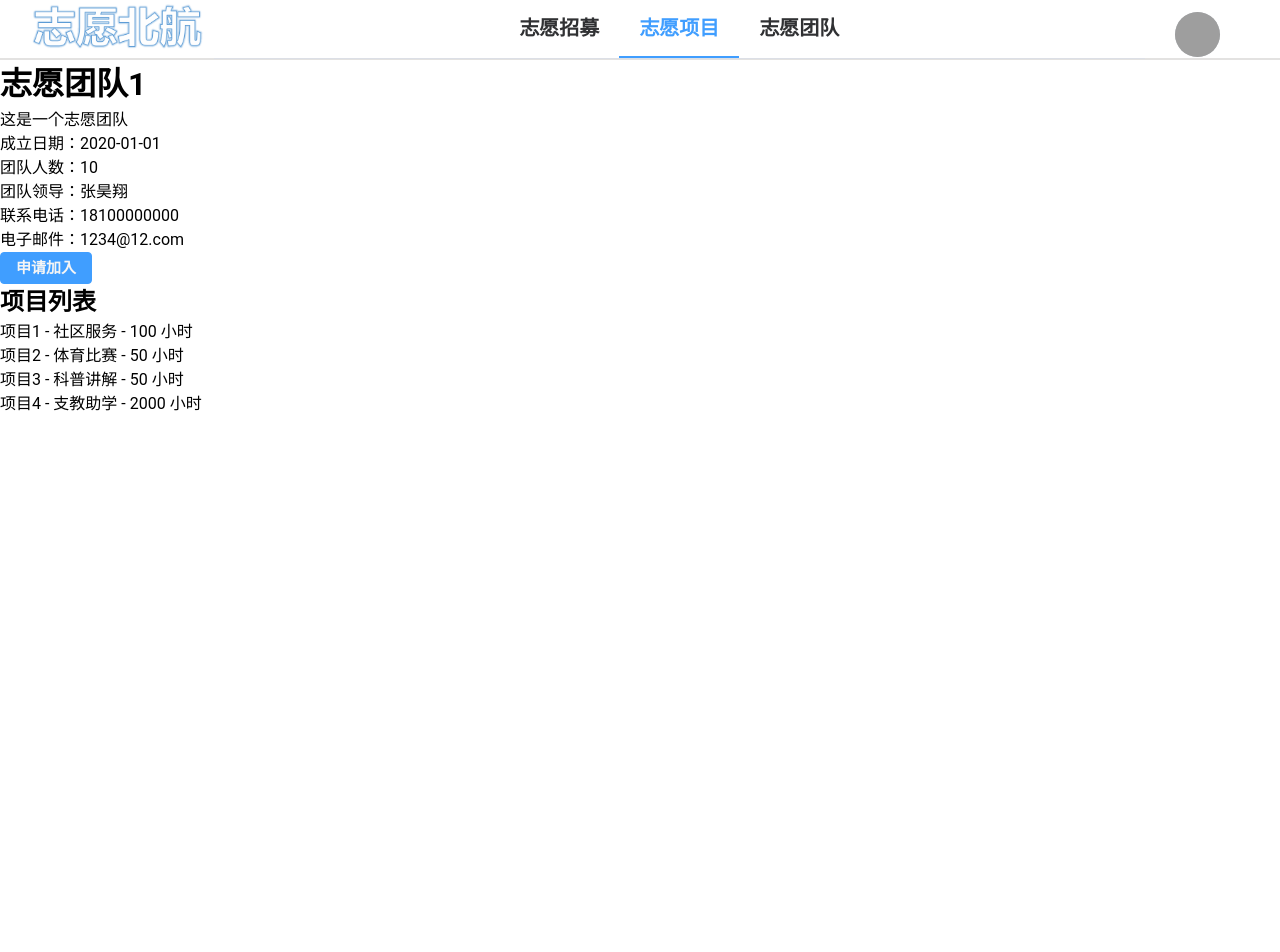
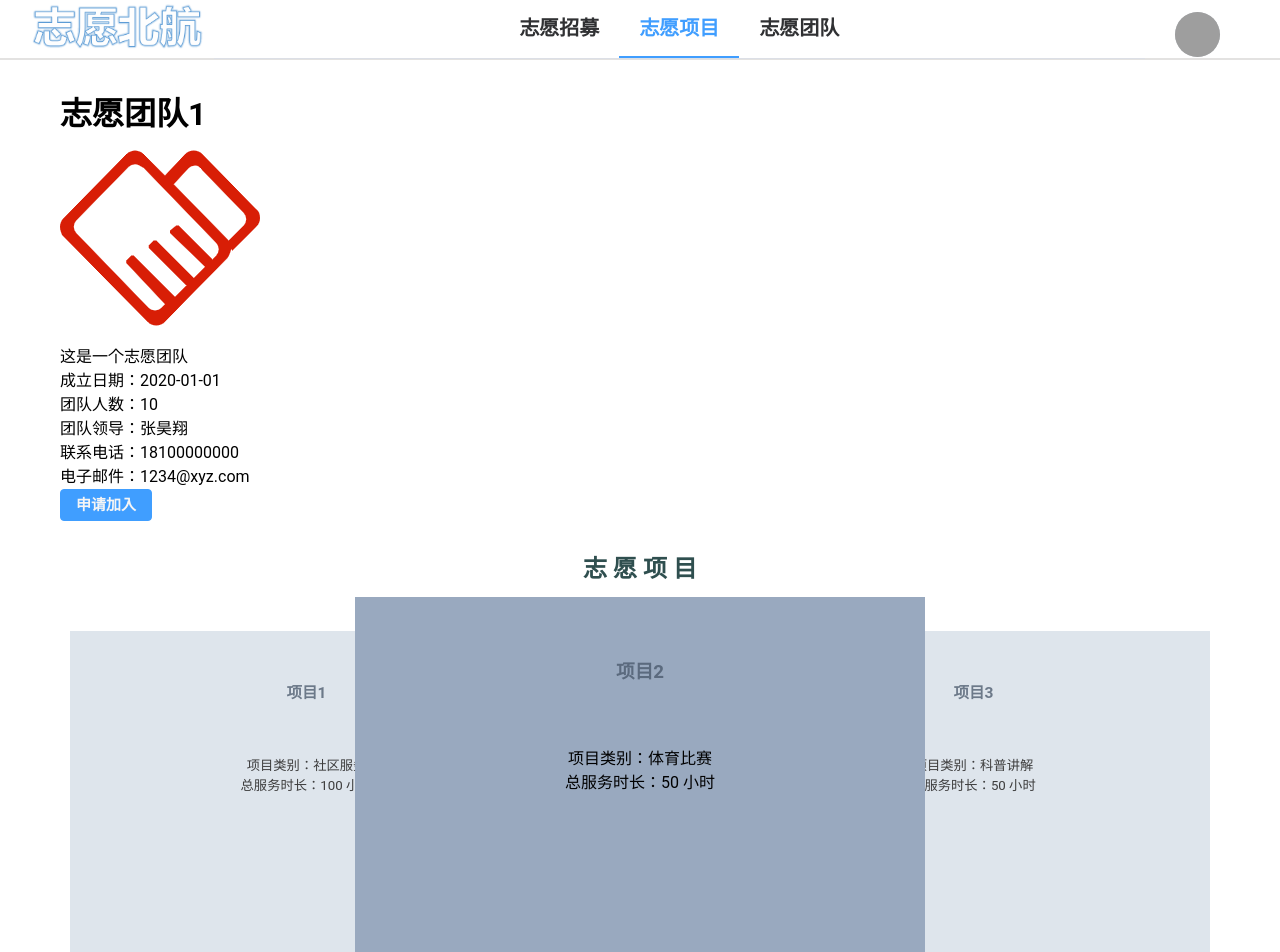
Before and after one commit to Hao7un/DataBase-BUAA-2023, a Vue app in the folder frontend/: page /team/info/1 in a window 1280 px wide. Shown: the top 952 px of the page. Before the commit the page ends 800 px from the top, so only its background shows below. Built offline with nearby package versions, Linux system fonts and the light colour scheme; no server answers; grey boxes are pictures that could not be loaded.

Commit message:
update TeamInfoPage

```diff
--- a/frontend/src/views/PasswordPage.vue
+++ b/frontend/src/views/PasswordPage.vue
@@ -85,6 +85,16 @@ export default {
                 this.oldPassword = '';
                 this.newPassword = '';
                 this.confirmPassword = '';
+            } else if (this.newPassword == '') {
+                ElMessage.error('新密码不能为空');
+            } else if (this.newPassword.length < 6) {
+                ElMessage.error('新密码长度不能小于6位');
+                this.newPassword = '';
+                this.confirmPassword = '';
+            } else if (this.newPassword == this.oldPassword) {
+                ElMessage.error('新密码不能与旧密码相同');
+                this.newPassword = '';
+                this.confirmPassword = '';
             } else if (this.newPassword != this.confirmPassword) {
                 ElMessage.error('两次输入的新密码不一致');
                 this.confirmPassword = '';
@@ -106,7 +116,7 @@ export default {
                         this.oldPassword = '';
                     } else if (res.data.code === 1) {
                         console.log("修改失败");
-                        ElMessage.error('新密码格式错误');
+                        ElMessage.error('密码格式错误');
                     }
                     this.newPassword = '';
                     this.confirmPassword = '';
@@ -128,7 +138,6 @@ export default {
     flex-direction: column;
     padding-top: 20px;
     margin-left: 20px;
-    border-right: 2px solid rgb(114, 110, 104, 0.2);
 }
 
 .content-container {
--- a/frontend/src/views/TeamInfoPage.vue
+++ b/frontend/src/views/TeamInfoPage.vue
@@ -1,19 +1,37 @@
 <template>
+    <div class="main-container">
+        <div class="info-container">
             <h1>{{ teamName }}</h1>
+            <div class="img-container">
+                <img src="../assets/images/hand_shaking.png">
+            </div>
             <p>{{ teamIntro }}</p>
             <p>成立日期：{{ foundationDate }}</p>
             <p>团队人数：{{ number }}</p>
             <p>团队领导：{{ teamLeader }}</p>
             <p>联系电话：{{ telephone }}</p>
             <p>电子邮件：{{ email }}</p>
-    <el-button v-if="!isTeamMember" type="primary" @click="applyForTeam">
-        <span style="font-weight: bold; font-size: 15px; color:whitesmoke">申请加入</span></el-button>
-    <h2>项目列表</h2>
-    <ul>
-        <li v-for="project in projectList" :key="project.id">
-            {{ project.name }} - {{ project.type }} - {{ project.hours }} 小时
-        </li>
-    </ul>
+            <el-button type="primary" :disabled="isTeamMember" @click="applyForTeam">
+                <span v-if="isTeamMember" style="font-weight: bold; font-size: 15px; color:whitesmoke">已加入</span>
+                <span v-else style="font-weight: bold; font-size: 15px; color:whitesmoke">申请加入</span>
+            </el-button>
+        </div>
+        <div class="project-container">
+            <div class="title-container">
+                <h2>志 愿 项 目</h2>
+            </div>
+            <div class="block text-center">
+                <el-carousel height="400px" :interval="5000" type="card">
+                    <el-carousel-item v-for="project in projectList" :key="project.id" @click="changeToProjectInfoPage(project.id)">
+                        <h3>{{ project.name }}</h3>
+                        <p>项目类别：{{ project.type }}</p>
+                        <p>总服务时长：{{ project.hours }} 小时</p>
+                    </el-carousel-item>
+                </el-carousel>
+            </div>
+
+        </div>
+    </div>
 </template>
 
 <script>
@@ -51,7 +69,7 @@ export default {
             number: '10',
             teamLeader: '张昊翔',
             telephone: '18100000000',
-            email: '1234@12.com',
+            email: '1234@xyz.com',
             projectList: [
                 { id: 1, name: '项目1', type: '社区服务', hours: 100 },
                 { id: 2, name: '项目2', type: '体育比赛', hours: 50 },
@@ -90,4 +108,52 @@ export default {
 }
 </script>
 
-<style scoped></style>
+<style scoped>
+.main-container {
+    margin-top: 30px;
+    margin-left: 60px;
+    margin-right: 60px;
+    display: flex;
+    flex-direction: column;
+}
+
+.info-container {
+    display: block;
+    flex-direction: column;
+}
+
+.project-container {
+    margin-top: 30px;
+    margin-bottom: 100px;
+    margin-left: 10px;
+    margin-right: 10px;
+    display: block;
+    flex-direction: column;
+}
+
+.title-container {
+    text-align: center;
+    color: darkslategrey;
+    margin-bottom: 10px;
+}
+
+.demonstration {
+    color: var(--el-text-color-secondary);
+}
+
+.el-carousel__item h3 {
+    color: #475669;
+    opacity: 0.75;
+    line-height: 150px;
+    margin: 0;
+    text-align: center;
+}
+
+.el-carousel__item:nth-child(2n) {
+    background-color: #99a9bf;
+}
+
+.el-carousel__item:nth-child(2n + 1) {
+    background-color: #d3dce6;
+}
+</style>
--- a/frontend/src/views/UserInfoPage.vue
+++ b/frontend/src/views/UserInfoPage.vue
@@ -112,6 +112,7 @@ import {
   Postcard,
   DataAnalysis
 } from '@element-plus/icons-vue'
+import { ElMessage } from 'element-plus';
 
 export default {
   created() {
@@ -171,6 +172,20 @@ export default {
       })
     },
     editUserInfo() {
+      if (this.telephone == '') {
+        ElMessage.error('电话不能为空');
+        return;
+      } else if (this.email == '') {
+        ElMessage.error('邮箱不能为空');
+        return;
+      } else if (this.telephone.length != 11) {
+        ElMessage.error('电话格式错误');
+        return;
+      } else if (this.email.indexOf('@') == -1) {
+        ElMessage.error('邮箱格式错误');
+        return;
+      }
+
       this.axios.post('http://localhost:5173/user/info', {
         userId: this.userId,
         telephone: this.telephone,
@@ -181,6 +196,7 @@ export default {
           console.log(res);
           if (res.data.code === 0) {
             console.log("修改成功");
+            ElMessage.success('修改成功');
             this.telephone = res.data.telephone;
             this.email = res.data.email;
             this.userIntro = res.data.userIntro;
```
Lines whose indentation alone changed are shown as unchanged.
